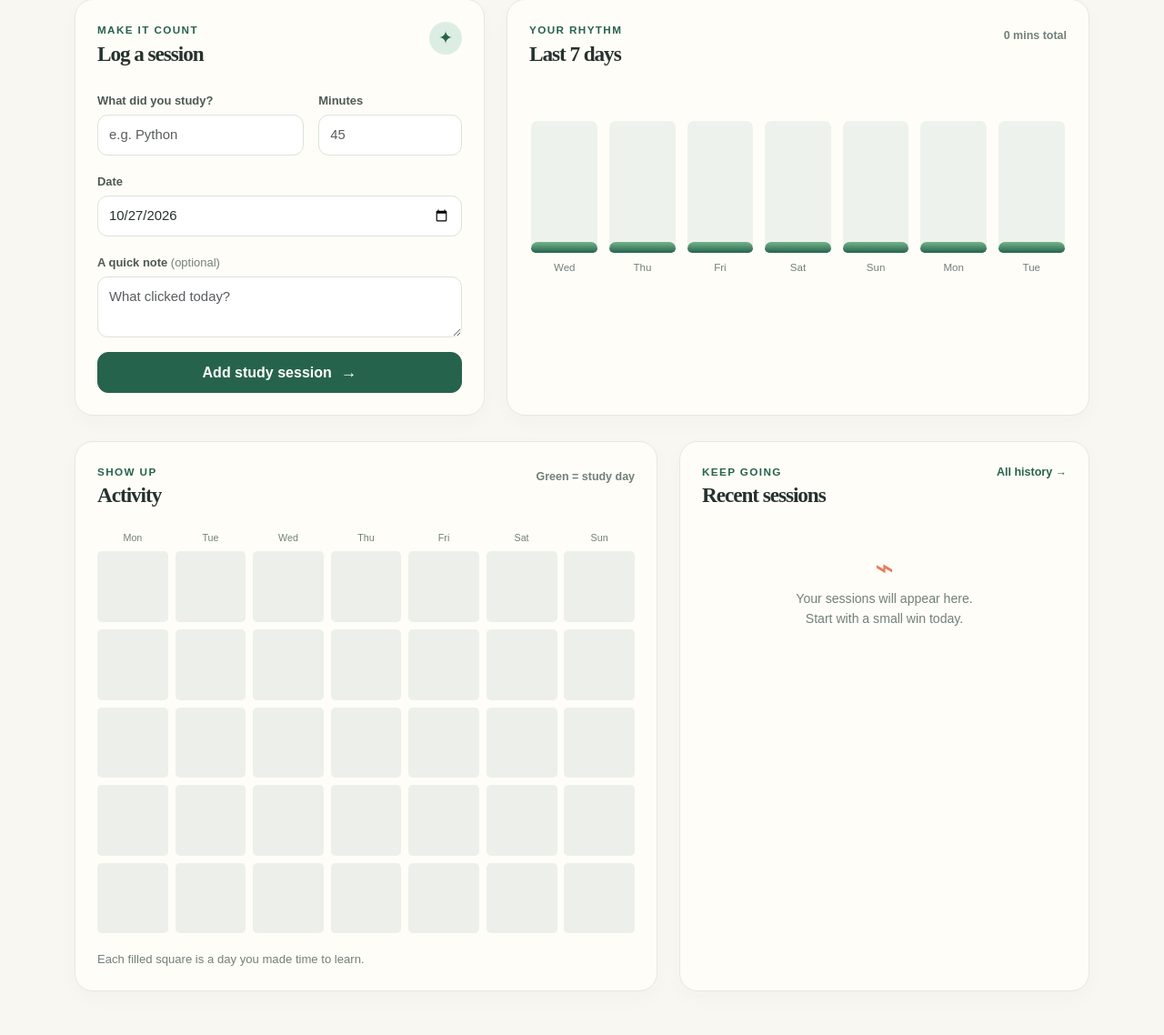
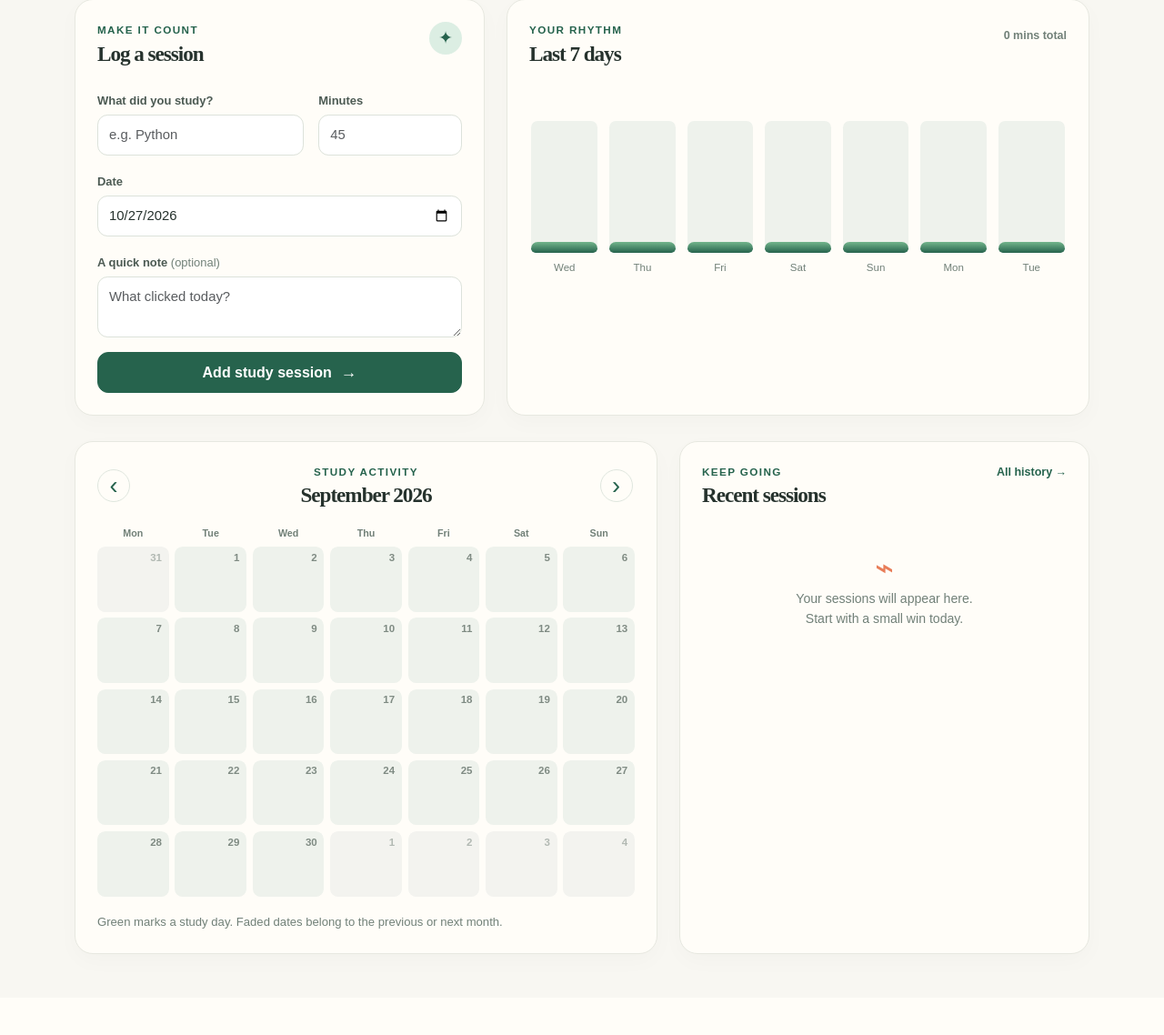
Before and after one commit to stillnurs/study_streak_coach, a Flask app: a page that uses templates/index.html in a window 1280 px wide. Shown: the part 569-1707 px from the top of the page at 91% size. After the commit the page ends 1618 px from the top, so only its background shows below. Run offline with Flask 3, Linux system fonts and the light colour scheme; data that the repository does not hold is empty.

Commit message:
Refactor calendar functionality and enhance UI for month view

```diff
--- a/app.py
+++ b/app.py
@@ -1,5 +1,6 @@
 import os
 import sqlite3
+from calendar import Calendar
 from collections import defaultdict
 from datetime import date, datetime, timedelta
 
@@ -60,23 +61,40 @@ def day_streak(active_dates, today):
     return streak
 
 
-def calendar_days(active_dates, today):
-    """Build the last 35 days for a compact, Monday-first activity grid."""
-    start = today - timedelta(days=34)
-    start -= timedelta(days=start.weekday())
+def month_calendar(active_dates, month):
+    """Return complete Monday-first weeks, including adjacent-month days."""
     return [
-        {
-            "date": start + timedelta(days=offset),
-            "active": start + timedelta(days=offset) in active_dates,
-        }
-        for offset in range(35)
+        [
+            {
+                "date": day,
+                "active": day in active_dates,
+                "in_month": day.month == month.month and day.year == month.year,
+            }
+            for day in week
+        ]
+        for week in Calendar(firstweekday=0).monthdatescalendar(month.year, month.month)
     ]
+
+
+def calendar_month(value, today):
+    """Parse a YYYY-MM query parameter, falling back safely to this month."""
+    try:
+        return datetime.strptime(value, "%Y-%m").date().replace(day=1)
+    except (TypeError, ValueError):
+        return today.replace(day=1)
+
+
+def move_month(month, offset):
+    """Move a first-of-month date backward or forward by whole months."""
+    month_number = month.month - 1 + offset
+    return date(month.year + month_number // 12, month_number % 12 + 1, 1)
 
 
 @app.route("/")
 def index():
     db = get_db()
     today = date.today()
+    displayed_month = calendar_month(request.args.get("month"), today)
     week_start = today - timedelta(days=today.weekday())
 
     all_sessions = db.execute(
@@ -118,7 +136,10 @@ def index():
         total_sessions=len(all_sessions),
         streak=day_streak(active_dates, today),
         recent_sessions=all_sessions[:5],
-        calendar=calendar_days(active_dates, today),
+        calendar=month_calendar(active_dates, displayed_month),
+        calendar_month=displayed_month,
+        previous_month=move_month(displayed_month, -1),
+        next_month=move_month(displayed_month, 1),
         week_chart=week_chart,
     )
 
--- a/static/styles.css
+++ b/static/styles.css
@@ -241,31 +241,80 @@ h2 {
 	font-size: 0.72rem;
 	margin-top: 0.5rem;
 }
-.weekdays,
-.activity-grid {
+.calendar-weekdays,
+.month-grid {
 	display: grid;
 	grid-template-columns: repeat(7, 1fr);
-	gap: 0.48rem;
+	gap: 0.42rem;
 }
-.weekdays {
-	margin-bottom: 0.45rem;
+.calendar-heading {
+	align-items: center;
+	display: grid;
+	grid-template-columns: 2.4rem 1fr 2.4rem;
+	margin-bottom: 1.25rem;
+	text-align: center;
 }
-.weekdays span {
+.calendar-heading .eyebrow {
+	margin-bottom: 0.2rem;
+}
+.calendar-arrow {
+	align-items: center;
+	border: 1px solid #dfe6de;
+	border-radius: 50%;
+	color: var(--forest);
+	display: flex;
+	font-size: 1.7rem;
+	height: 2.25rem;
+	justify-content: center;
+	line-height: 1;
+	text-decoration: none;
+	transition: background-color .15s ease, color .15s ease;
+	width: 2.25rem;
+}
+.calendar-arrow:hover {
+	background: var(--forest);
+	color: white;
+}
+.calendar-weekdays {
+	margin-bottom: 0.42rem;
+}
+.calendar-weekdays span {
 	color: var(--muted);
 	font-size: 0.67rem;
+	font-weight: 700;
 	text-align: center;
 }
-.activity-day {
-	aspect-ratio: 1;
-	background: #edf0ea;
-	border-radius: 0.3rem;
+.calendar-day {
+	aspect-ratio: 1.1;
+	background: #eef2ec;
+	border: 1px solid transparent;
+	border-radius: .55rem;
+	color: #7f8b83;
+	display: flex;
+	justify-content: flex-end;
+	min-height: 2.55rem;
+	padding: .35rem .42rem;
 }
-.activity-day.active {
+.calendar-date {
+	font-size: .72rem;
+	font-weight: 700;
+	line-height: 1;
+}
+.calendar-day.active {
 	background: var(--forest);
+	color: white;
 }
-.activity-day.today {
-	outline: 2px solid var(--coral);
-	outline-offset: 2px;
+.calendar-day.outside-month {
+	background: #f3f3ef;
+	color: #b1b8b2;
+}
+.calendar-day.outside-month.active {
+	background: #d9e5db;
+	color: #6f8677;
+}
+.calendar-day.today {
+	border-color: var(--coral);
+	box-shadow: 0 0 0 1px var(--coral);
 }
 .activity-note {
 	color: var(--muted);
@@ -412,12 +461,16 @@ h2 {
 	.panel {
 		padding: 1.15rem;
 	}
-	.weekdays,
-	.activity-grid {
+	.calendar-weekdays,
+	.month-grid {
 		gap: 0.3rem;
 	}
-	.weekdays span {
+	.calendar-weekdays span {
 		font-size: 0.56rem;
+	}
+	.calendar-day {
+		min-height: 2.25rem;
+		padding: .3rem;
 	}
 	.bar-chart {
 		gap: 0.45rem;
--- a/templates/index.html
+++ b/templates/index.html
@@ -1,9 +1,4 @@
 {% extends "base.html" %}
-{% block title %}
-
-Study History · Study Streak Coach
-
-{% endblock%}
 {% block main %}
 
 <section class="hero">
@@ -145,28 +140,40 @@ Study History · Study Streak Coach
 
 <section class="row g-4 mt-1">
 	<div class="col-lg-7">
-		<article class="panel h-100">
-			<div class="panel-heading">
+		<article class="panel calendar-panel h-100">
+			<div class="calendar-heading">
+				<a
+					class="calendar-arrow"
+					href="{{ url_for('index', month=previous_month.strftime('%Y-%m')) }}"
+					aria-label="Previous month: {{ previous_month.strftime('%B %Y') }}"
+				>‹</a>
 				<div>
-					<p class="eyebrow">Show up</p>
-					<h2>Activity</h2>
+					<p class="eyebrow">Study activity</p>
+					<h2>{{ calendar_month.strftime('%B %Y') }}</h2>
 				</div>
-				<span class="muted-label">Green = study day</span>
+				<a
+					class="calendar-arrow"
+					href="{{ url_for('index', month=next_month.strftime('%Y-%m')) }}"
+					aria-label="Next month: {{ next_month.strftime('%B %Y') }}"
+				>›</a>
 			</div>
-			<div class="weekdays">
+			<div class="calendar-weekdays">
 				{% for weekday in ['Mon', 'Tue', 'Wed', 'Thu', 'Fri', 'Sat', 'Sun']
 				%}<span>{{ weekday }}</span>{% endfor %}
 			</div>
-			<div class="activity-grid">
-				{% for day in calendar %}
+			<div class="month-grid">
+				{% for week in calendar %}
+					{% for day in week %}
 				<div
-					class="activity-day {% if day.active %}active{% endif %} {% if day.date == today %}today{% endif %}"
+					class="calendar-day {% if not day.in_month %}outside-month{% endif %} {% if day.active %}active{% endif %} {% if day.date == today %}today{% endif %}"
+					data-calendar-date="{{ day.date.isoformat() }}"
 					title="{{ day.date.strftime('%b %-d, %Y') }}{% if day.active %}: studied{% endif %}"
-				></div>
+				><span class="calendar-date">{{ day.date.day }}</span></div>
+					{% endfor %}
 				{% endfor %}
 			</div>
 			<p class="activity-note">
-				Each filled square is a day you made time to learn.
+				Green marks a study day. Faded dates belong to the previous or next month.
 			</p>
 		</article>
 	</div>
```
